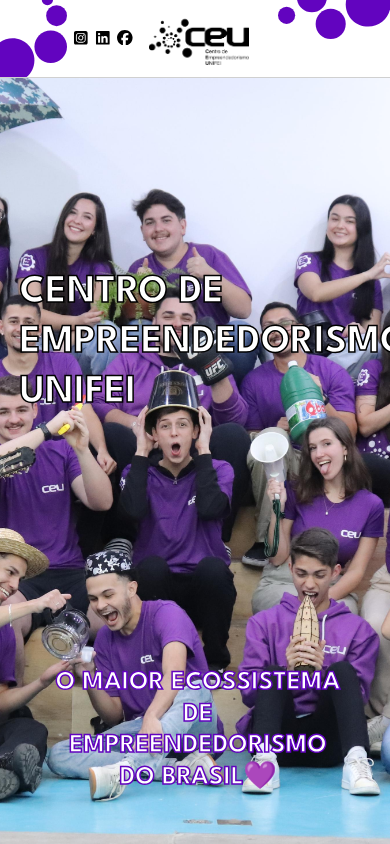
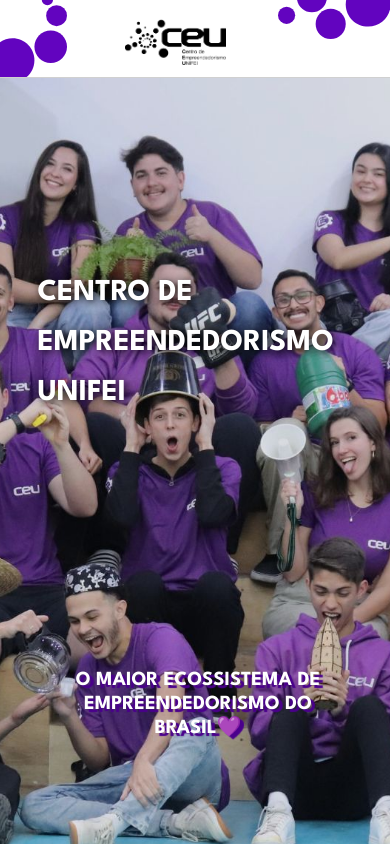
Before and after one commit to CEUnifei/site-frontend, a React (Create React App) app: page / in a window 390 px wide. Built offline with nearby package versions, Linux system fonts and the light colour scheme; a web font is replaced by a local one.

Commit message:
Responsividade Main Page
Responsividade Main Page finalizada

```diff
--- a/src/Components/header.css
+++ b/src/Components/header.css
@@ -22,8 +22,8 @@
 
 
 .icon {
-    width: 27px;
-    height: 28px;
+    width: 1.5vw;
+    height: 2.5vw;
     cursor: pointer;
 }
 
@@ -86,6 +86,12 @@
 }
 
 
+@media (width > 1366px) {
+    .redes-sociais {
+        margin-left: 100px;
+    }
+}
+
 @media (max-width: 1366px) {
     .logo img{
         width: 190px;
@@ -105,8 +111,7 @@
         margin-left: 15vw;
     }
     .redes-sociais .icon {
-        width: 4vw;
-        height: auto;
+        display: none;
     }
     .logo img {
         align-self: center;
@@ -130,4 +135,8 @@
     .header {
         height: 20vw;
     }
+
+    .header .redes-sociais .icon {
+        display: none;
+    }
 }
--- a/src/Pages/Home/Sections/CoworkingSection.jsx
+++ b/src/Pages/Home/Sections/CoworkingSection.jsx
@@ -1,6 +1,6 @@
 import { Container, Stack, Typography, Box, Button } from "@mui/material";
 import chair from '../../../styles/images/chair.png';
-
+import "./coworkingSec.css"
 export default function CoworkingSection() {
 
     return (
@@ -20,14 +20,15 @@
 
                     <Box width='100%' marginTop='50px' className="coworking-text">
                         <Typography fontSize='2.4rem' width='600px'>Nosso coworking une espaços livres e reserváveis com um clima agradável e café comunitário ☕</Typography>
-                        <Button variant="contained"  sx={{margin: '50px', width: '60%', padding: '10px', fontSize: "1.3rem"}}>Saiba mais</Button>
+                        <Button variant="contained"  sx={{margin: '50px', width: '100%', maxWidth: '60%', padding: '10px', fontSize: "1.3rem"}}>Saiba mais</Button>
                     </Box>
                 </Container>
 
 
             </Stack>
             <div className="coworking-img">
-                <Button color="primary" variant="contained" sx={{marginTop:'500px',  fontSize: "1.3rem"}}>Reserve Já</Button>
+                <Button href="/coworking"
+                color="primary" variant="contained" sx={{marginTop:'500px',  fontSize: "1.3rem"}}>Reserve Já</Button>
             </div>
             <img src={chair} alt="Chair" className="chair"  />
         </Box>
--- a/src/Pages/Home/Sections/News.jsx
+++ b/src/Pages/Home/Sections/News.jsx
@@ -1,6 +1,6 @@
 import { Container, Typography, Box } from "@mui/material"
-import backgroundImage from '../../../styles/images/CEU2024.jpg';
-
+import backgroundImage from '../../../styles/images/CEU-escuro.jpg';
+import "./news.css"
 export default function News() {
     return (
         <>
@@ -17,15 +17,15 @@
             alignItems: 'center'
         }}
         >
-               <Box width="60vw" height="200px" margin='190px 30vw 0 0'>
+               <Box min-width="60vw" height="200px" margin='190px 20vw 0 0'>
                    <Typography fontFamily="League Spartan" color="secondary.light" className="title" variant="h1"
                     sx={{
                         display: "block",
                         fontSize: "5rem",
-                        width: '100%',
+                        width: '70%',
                         height: '100%',
                         fontWeight: 'bold',
-                        WebkitTextStroke: '1.5px black',
+                        textShadow: '2px 2px 8px black',
                         lineHeight: '50px'
                     }}
 
@@ -34,7 +34,7 @@
                <Typography fontFamily="League Spartan" color="secondary.light" className="slogan" variant="h2"
                 sx={{
                     fontSize: '3.5rem',
-                    WebkitTextStroke: '1.5px #6204BF',
+                    textShadow: '4px 3px 1px #4a008c',
                     margin: '30px 0px 0px 40vw',
                     fontWeight: 'bold',
                     width: '750px',
--- /dev/null
+++ b/src/Pages/Home/Sections/coworkingSec.css
@@ -0,0 +1,157 @@
+.home-coworking h2{
+    margin-top: 100px;
+    font-size: 3.5rem;
+    width: 750px;
+    font-weight: 500;
+ }
+
+.home-coworking button {
+    background-color: #1E1E1E;
+}
+
+.coworking-section {
+    height: 1200px;
+    width: 100vw;
+    display: flex;
+    position: relative;
+    flex-direction: row;
+    border-bottom: 2px solid black;
+ }
+
+ .coworking-section .coworking-img {
+    box-sizing: border-box;
+    width: 900px;
+    max-height: 1200px;
+    display: flex;
+    align-items: center;
+    justify-content: center;
+    z-index: 12;
+    background-image: url('../../../styles/images/coworkingSW.jpg');
+    background-size: cover;
+    background-position: center;
+ }
+ .chair {
+    width: auto;
+    height: 600px;
+    z-index: 10;
+    position: absolute;
+    left: 0;
+    bottom: 0;
+ }
+
+
+
+ @media (max-width: 1360px) {
+    .chair {
+       width: auto;
+       height: 300px;
+       margin-left: 155px;
+       z-index: -1;
+    }
+
+    .coworking-img {
+       height: 600px;
+       width: auto;
+       margin-right: 30px;
+       margin-top: 145px;
+       border-radius: 10px;
+       box-shadow: 0 4px 15px rgba(0, 0, 0, 0.637);
+       display: flex;
+       align-items: center;
+       justify-content: center;
+    }
+
+    .coworking-section {
+       height: 1000px;
+    }
+
+    .home-coworking button {
+       margin: 100px;
+    }
+ }
+
+
+ @media (max-width: 1200px) {
+    .coworking-section {
+       flex-direction: column;
+    }
+
+    .coworking-img {
+       position: absolute;
+       margin: 0 auto;
+       border-radius: 0;
+       width: 100vw!important;
+       height: 450px;
+       bottom: 0;
+
+    }
+
+    .coworking-img a {
+       align-self: center;
+       margin: 0 auto;
+    }
+
+    .chair {
+       width: 30vw;
+       height: auto;
+       top: 0;
+       margin-left: 700px;
+       margin-top: 200px;
+    }
+
+ }
+
+ @media (max-width: 952px) {
+    .chair {
+       display: none;
+    }
+    .home-coworking div {
+       display: flex;
+       flex-direction: column;
+       width: 100vw;
+       justify-content: center;
+       align-items: center;
+    }
+    .home-coworking div button {
+       width: 400px;
+       margin-left: 0;
+
+    }
+    .home-coworking h2 {
+       width: 700px;
+       margin-left: 0
+    }
+ }
+
+ @media (max-width: 650px) {
+    .home-coworking h2 {
+       font-size: 2.4rem;
+       width: 500px;
+    }
+    .home-coworking {
+       margin-left: 0!important;
+    }
+    .home-coworking p {
+       width: 350px;
+       text-align: left;
+       align-self: flex-start;
+    }
+    .coworking-text {
+       display: flex;
+       align-items: center;
+       justify-content: center;
+    }
+    .home-coworking button {
+       margin-right: 0;
+    }
+    .coworking-img button{
+       display: none;
+    }
+ }
+
+ @media (max-width: 420px) {
+    .home-coworking h2 {
+       font-size: 2.2rem;
+       width: 350px;
+    }
+ }
--- /dev/null
+++ b/src/Pages/Home/Sections/news.css
@@ -0,0 +1,23 @@
+
+
+@media (max-width: 952px) {
+
+    .home-noticias .slogan {
+       width: 75vw;
+       font-size: 3.3rem;
+       display: inline-block;
+       margin-top: 200px;
+       margin-right: 150px;
+
+    }
+ }
+
+ @media (max-width: 500px) {
+    html {
+        font-size: 38%;
+    }
+
+    .home-noticias .title {
+        margin-left: 10%;
+    }
+ }
--- a/src/Pages/Home/home.css
+++ b/src/Pages/Home/home.css
@@ -1,9 +1,8 @@
-.home-coworking h2{
-   margin-top: 100px;
-   font-size: 3.5rem;
-   width: 750px;
-   font-weight: 500;
+.title {
+   display: inline-block;
+   width: 500px;
 }
+
 /* faixa animada */
 .text-wrapper {
    padding: 7px;
@@ -30,162 +29,3 @@
       transform: translateX(-100%);
    }
 }
-
-/* Coworking */
-.coworking-section {
-   height: 1200px;
-   width: 100vw;
-   display: flex;
-   position: relative;
-   flex-direction: row;
-   border-bottom: 2px solid black;
-}
-
-.coworking-section .coworking-img {
-   box-sizing: border-box;
-   width: 900px;
-   max-height: 1200px;
-   display: flex;
-   align-items: center;
-   justify-content: center;
-   z-index: 12;
-   background-image: url('../../styles/images/coworkingSW.jpg');
-   background-size: cover;
-   background-position: center;
-}
-.chair {
-   width: auto;
-   height: 600px;
-   z-index: 10;
-   position: absolute;
-   left: 0;
-   bottom: 0;
-}
-
-.title {
-   display: inline-block;
-   width: 500px;
-}
-
-@media (max-width: 1360px) {
-   .chair {
-      width: auto;
-      height: 300px;
-      margin-left: 155px;
-      z-index: -1;
-   }
-
-   .coworking-img {
-      height: 600px;
-      width: auto;
-      margin-right: 30px;
-      margin-top: 145px;
-      border-radius: 10px;
-      box-shadow: 0 4px 15px rgba(0, 0, 0, 0.637);
-      display: flex;
-      align-items: center;
-      justify-content: center;
-   }
-
-   .coworking-section {
-      height: 1000px;
-   }
-
-   .home-coworking button {
-      margin: 100px;
-   }
-}
-
-
-@media (max-width: 1200px) {
-   .coworking-section {
-      flex-direction: column;
-   }
-
-   .coworking-img {
-      position: absolute;
-      margin: 0 auto;
-      border-radius: 0;
-      width: 100vw!important;
-      height: 450px;
-      bottom: 0;
-
-   }
-
-   .coworking-img button {
-      align-self: center;
-      margin: 0 auto;
-   }
-
-   .chair {
-      width: 30vw;
-      height: auto;
-      top: 0;
-      margin-left: 700px;
-      margin-top: 200px;
-   }
-
-}
-
-@media (max-width: 952px) {
-   .chair {
-      display: none;
-   }
-   .home-coworking div {
-      display: flex;
-      flex-direction: column;
-      width: 100vw;
-      justify-content: center;
-      align-items: center;
-   }
-   .home-coworking div button {
-      width: 400px;
-      margin-left: 0;
-
-   }
-   .home-coworking h2 {
-      width: 700px;
-      margin-left: 0
-   }
-   .home-noticias .slogan {
-      width: 75vw;
-      font-size: 3.3rem;
-      display: inline-block;
-      margin-top: 200px;
-      margin-right: 150px;
-
-   }
-}
-
-@media (max-width: 650px) {
-   .home-coworking h2 {
-      font-size: 2.4rem;
-      width: 500px;
-   }
-   .home-coworking {
-      margin-left: 0!important;
-   }
-   .home-coworking p {
-      width: 350px;
-      text-align: left;
-      align-self: flex-start;
-   }
-   .coworking-text {
-      display: flex;
-      align-items: center;
-      justify-content: center;
-   }
-   .home-coworking button {
-      margin-right: 0;
-   }
-   .coworking-img button{
-      display: none;
-   }
-}
-
-@media (max-width: 420px) {
-   .home-coworking h2 {
-      font-size: 2.2rem;
-      width: 350px;
-   }
-}
```
Also changed, not shown: src/styles/images/CEU-escuro.jpg (added), src/styles/images/CEU2024.jpg (deleted).
